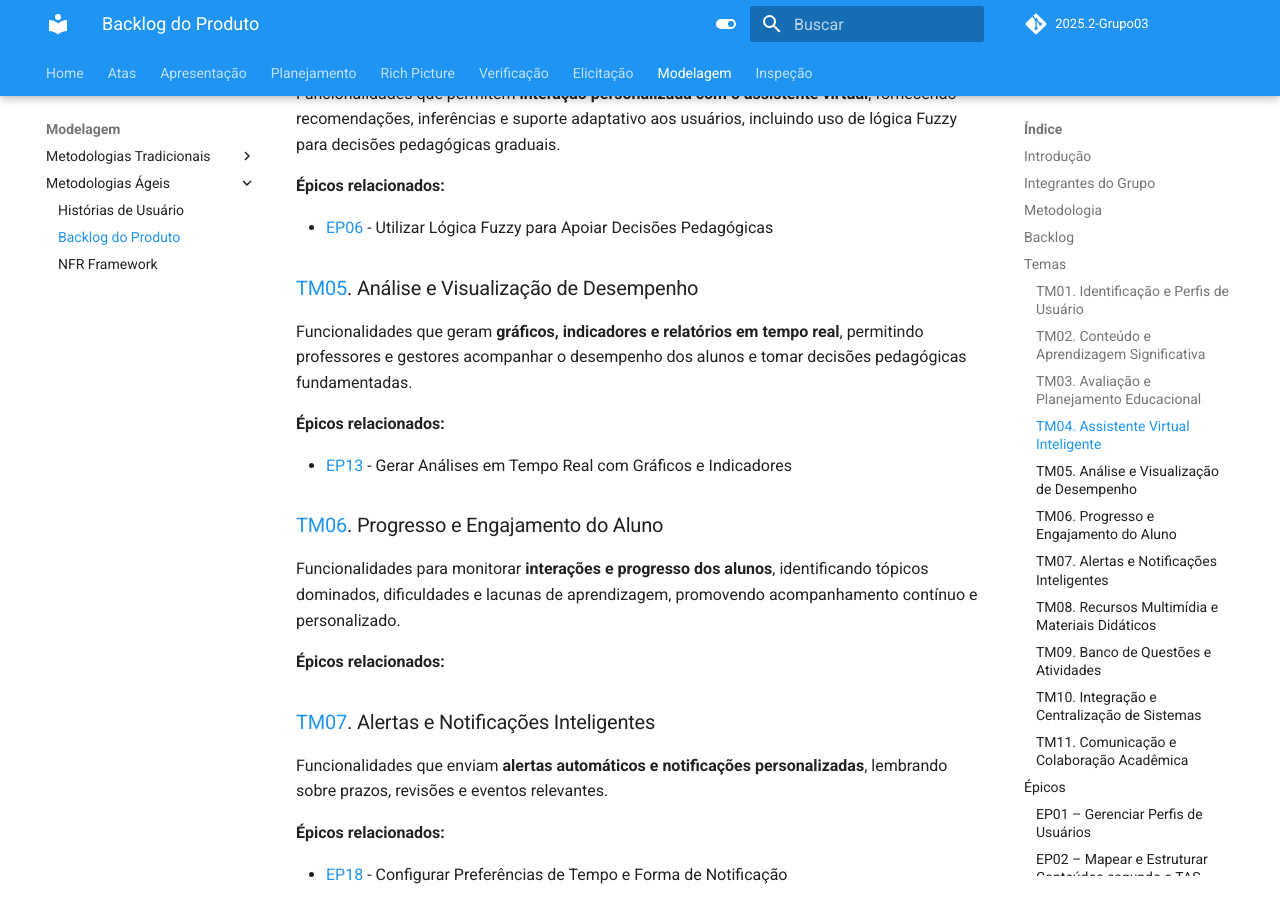
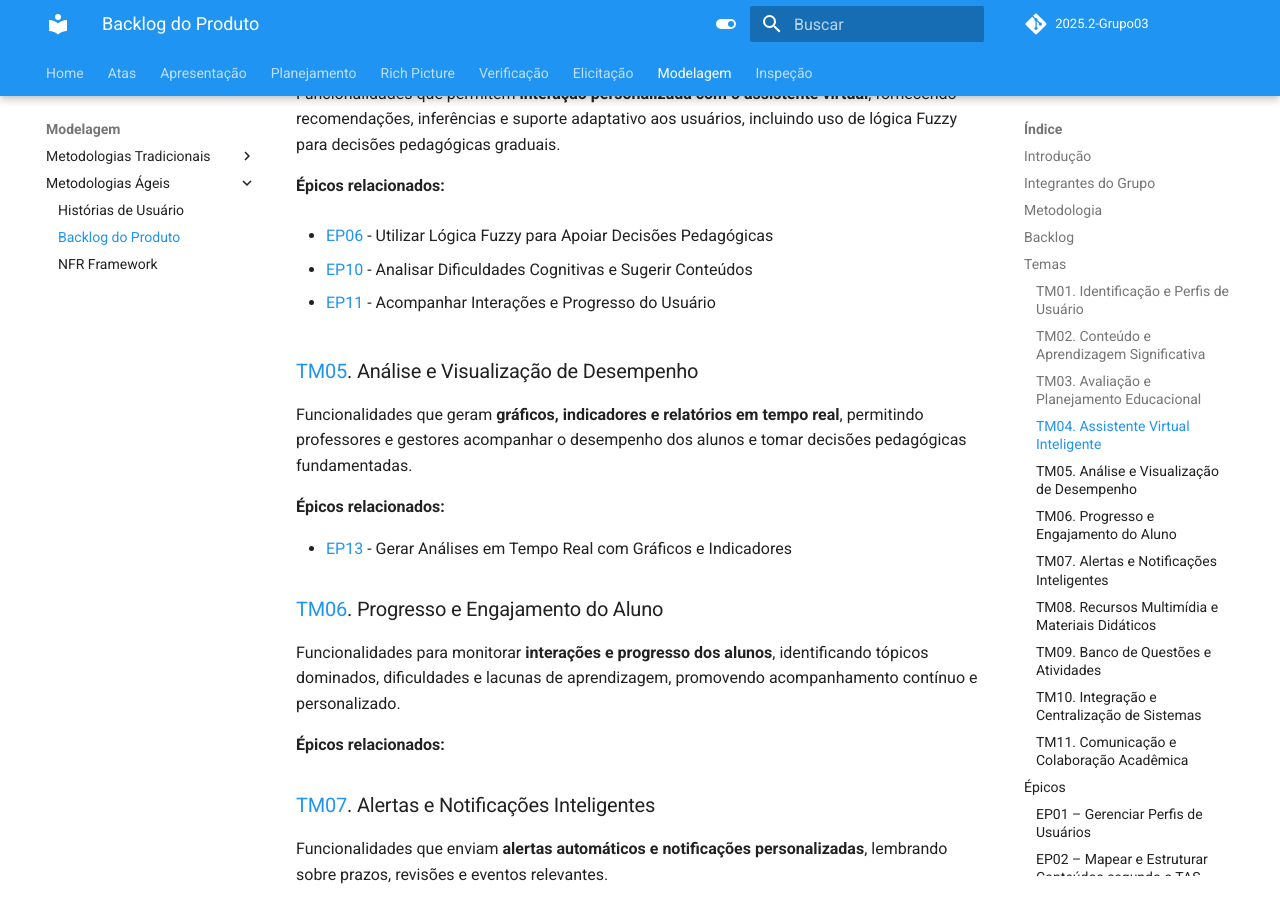
Before and after one commit to Requisitos-de-Software/2025.2-Grupo03, an MkDocs documentation site: the page built from docs/Modelagem/backlog_do_produto.md, in a window 1280 px wide and 900 px high, scrolled down 1859 px. Built offline with MkDocs 1.6.1 and Material for MkDocs 9.7.7, drawn with Linux system fonts in a browser that asks for light colours; comment, search, counter and statistics services are not loaded; some of the changed text lies outside the part shown.

Commit message:
update backlog_do_produto.md

```diff
--- a/docs/Modelagem/backlog_do_produto.md
+++ b/docs/Modelagem/backlog_do_produto.md
@@ -45,6 +45,10 @@ Funcionalidades que permitem **interação personalizada com o assistente virtua
 
 - [EP06](https://requisitos-de-software.github.io/2025.2-Grupo03/Modelagem/backlog_do_produto/#ep06-utilizar-logica-fuzzy-para-apoiar-decisoes-pedagogicas)  - Utilizar Lógica Fuzzy para Apoiar Decisões Pedagógicas
 
+- [EP10](https://requisitos-de-software.github.io/2025.2-Grupo03/Modelagem/backlog_do_produto/#ep10-analisar-dificuldades-cognitivas-e-sugerir-conteudos) - Analisar Dificuldades Cognitivas e Sugerir Conteúdos
+
+- [EP11](https://requisitos-de-software.github.io/2025.2-Grupo03/Modelagem/backlog_do_produto/#ep11-acompanhar-interacoes-e-progresso-do-usuario) - Acompanhar Interações e Progresso do Usuário
+
 ### [TM05](https://requisitos-de-software.github.io/2025.2-Grupo03/Modelagem/backlog_do_produto/#tm05-analise-e-visualizacao-de-desempenho). Análise e Visualização de Desempenho
 Funcionalidades que geram **gráficos, indicadores e relatórios em tempo real**, permitindo professores e gestores acompanhar o desempenho dos alunos e tomar decisões pedagógicas fundamentadas.
 
```
Also changed, not shown: other parts of docs/Modelagem/backlog_do_produto.md (+4 -0 lines).
